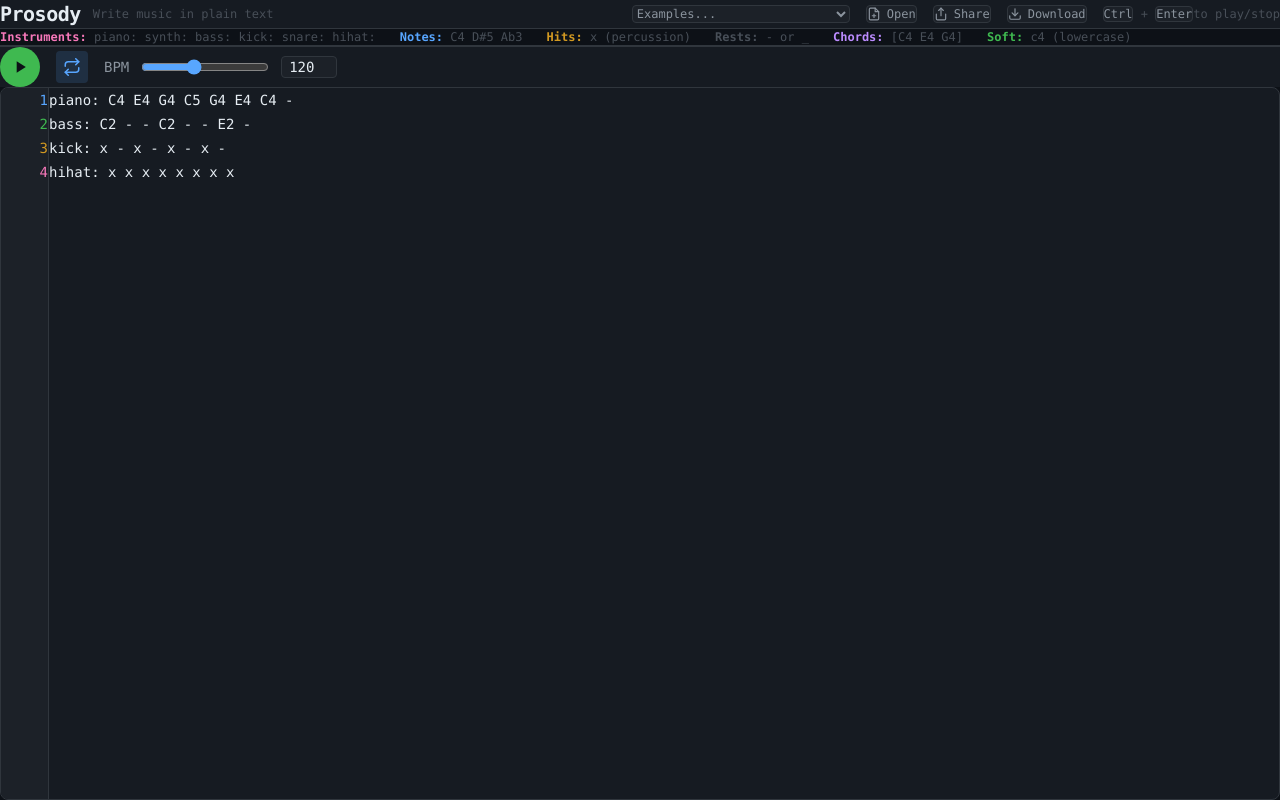
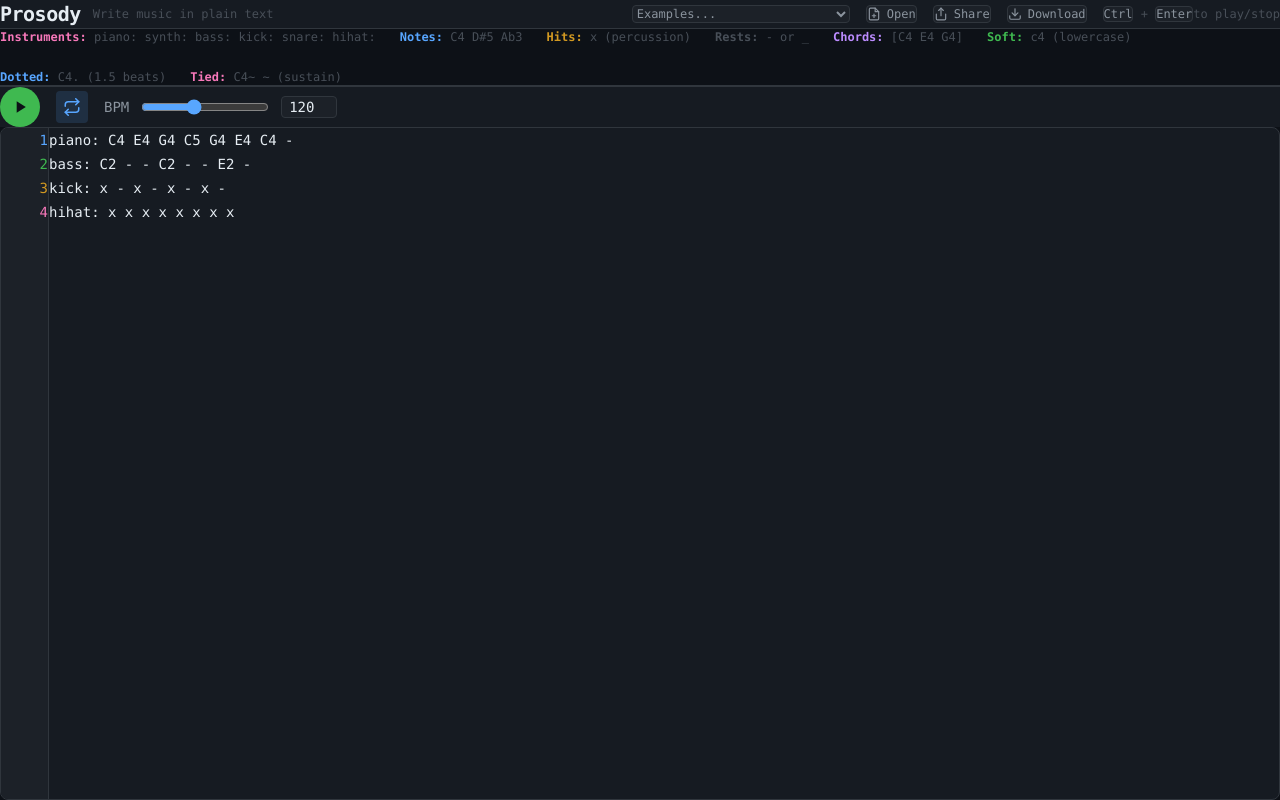
Before and after one commit to Barneyjm/prosody, a Next.js app: page / in a window 1280 px wide. Built offline with nearby package versions, Linux system fonts and the light colour scheme.

Commit message:
Add dotted and tied note references to help bar
These features are fully supported by the parser but were missing
from the help bar, making them undiscoverable for users.

https://claude.ai/code/session_01MBg97aLnpLuWo6RmSE2gBR

```diff
--- a/src/app/page.tsx
+++ b/src/app/page.tsx
@@ -368,6 +368,14 @@ export default function Home() {
           <strong className="text-[var(--accent-green)]">Soft:</strong> c4
           (lowercase)
         </span>
+        <span>
+          <strong className="text-[var(--accent-blue)]">Dotted:</strong> C4.
+          (1.5 beats)
+        </span>
+        <span>
+          <strong className="text-[var(--accent-pink)]">Tied:</strong> C4~ ~
+          (sustain)
+        </span>
       </div>
 
       {/* Transport controls */}
```
